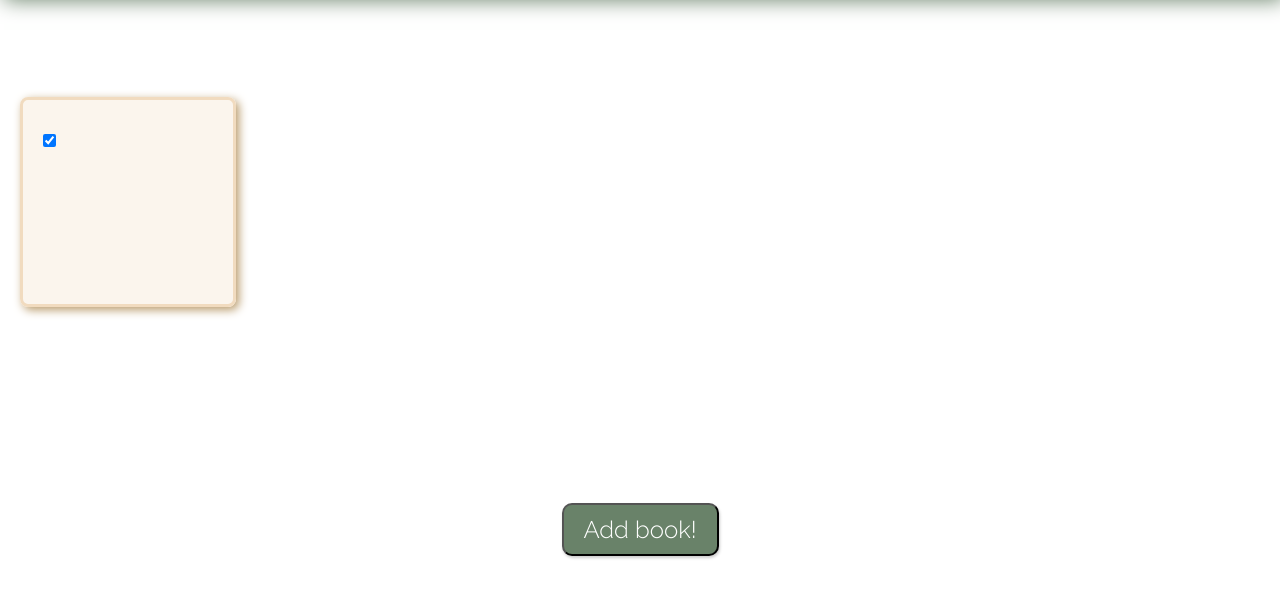
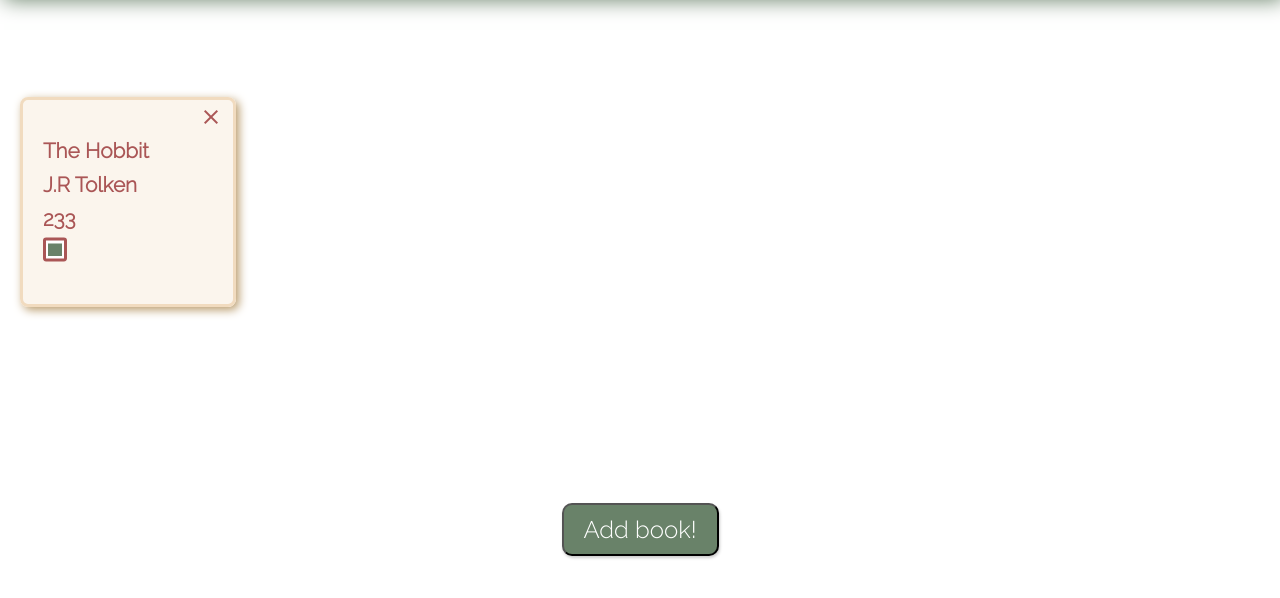
Before and after one commit to jamiecmarks/odin-library, a plain HTML site: page index.html in a window 1280 px wide. Shown: the part 110-708 px from the top of the page. Drawn offline with nearby package versions, Linux system fonts and the light colour scheme.

Commit message:
Add display functionality with myLibrary array and start removeBook method

```diff
--- a/index.html
+++ b/index.html
@@ -13,7 +13,17 @@
   <body>
     <h1 class="title">Deez Library</h1>
     <div class="main-content">
-      <div class="books"></div>
+      <div class="books">
+        <!-- <div class="book">
+          <p>The Hobbit</p>
+          <p>J.R Tolken</p>
+          <p>233</p>
+          <input type="checkbox" id="read-lib" />
+          <span class="material-symbols-outlined close">
+            close
+          </span>
+        </div> -->
+      </div>
       <div class="actions">
         <button type="button" onclick="showModal()">Add book!</button>
       </div>
--- a/script.js
+++ b/script.js
@@ -1,5 +1,7 @@
 let myLibrary = [];
+
 const books = document.querySelector(".books");
+let bookCount = 0;
 
 function Book(title, author, pages, read) {
   this.title = title;
@@ -17,6 +19,7 @@ function Book(title, author, pages, read) {
 
 function addBookToLibrary(book) {
   myLibrary.push(book);
+  ++bookCount;
 }
 
 function toggleRead(temporaryBook) {
@@ -35,20 +38,47 @@ function display() {
     let author = document.createElement("p");
     let pages = document.createElement("p");
     let read = document.createElement("input");
-    let checkLabel = document.createElement("label");
+    let removeBook = document.createElement("span");
+
+    removeBook.classList.add("material-symbols-outlined");
+    removeBook.classList.add("close");
+    removeBook.textContent = "close";
+    tempBook.appendChild(removeBook);
+
+    title.textContent = book.title;
+    tempBook.appendChild(title);
+
+    author.textContent = book.author;
+    tempBook.appendChild(author);
+
+    pages.textContent = book.pages;
+    tempBook.appendChild(pages);
 
     read.type = "checkbox";
-    read.checked = true;
-    read.textContent = book.title;
+    read.checked = book.read;
     tempBook.appendChild(read);
 
     tempBook.classList.add("book");
+    tempBook.setAttribute("data-value", bookCount);
+
     books.appendChild(tempBook);
   }
 }
 
+function remove_book(book) {
+  let allBooks = document.querySelectorAll(".book");
+  for (item of allBooks) {
+    if (item.getAttribute("data-value") == book.getAttribute("data-value")) {
+      item.parentNode.removeChild(item);
+    }
+  }
+  myLibrary.splice(book.getAttribute("data-value"), 1);
+
+  display();
+}
+
 const modal = document.querySelector(".popup-form");
-const close = document.querySelector(".close");
+const close = document.querySelector("form > .close");
 
 function showModal() {
   modal.classList.add("active");
--- a/styles.css
+++ b/styles.css
@@ -49,10 +49,20 @@ body {
 }
 
 .book {
-  padding: 20px;
+  position: relative;
+  /*display: flex;
+  flex-direction: column;
+  align-items: center;
+  justify-content: center; */
+  display: grid;
+  grid-template-rows: repeat(4, 1fr);
+  grid-template-columns: 2fr 1fr;
+  grid-auto-flow: column;
+  gap: 8px;
+  padding: 15% 20px;
   font-weight: 800;
   color: #aa5656;
-  font-size: 29px;
+  font-size: 1.3rem;
   height: 1fr;
   width: 1fr;
   border: 3px solid var(--accent-clr);
@@ -62,6 +72,7 @@ body {
   box-shadow: 3px 3px 10px var(--light-clr);
   background-repeat: no-repeat;
   object-fit: fill;
+  overflow: auto;
 }
 
 .actions {
@@ -126,7 +137,6 @@ button:hover {
   border-radius: 5px;
   border: none;
   font-size: 1.3rem;
-  padding-left: 10px;
 }
 
 .popup-form.active {
@@ -163,3 +173,58 @@ input[type="checkbox"]:hover,
 label:hover {
   color: var(--main-clr);
 }
+
+input[type="checkbox"] {
+  appearance: none;
+  background-color: #fff;
+  font: inherit;
+  color: currentColor;
+  width: 1.15em;
+  height: 1.15em;
+  border: 0.15em solid currentColor;
+  border-radius: 0.15em;
+  transform: translateY(-0.075em);
+
+  display: grid;
+  place-content: center;
+}
+
+input[type="checkbox"]::before {
+  content: "";
+  width: 0.65em;
+  height: 0.65em;
+  transform: scale(0);
+  transition: 120ms transform ease-in-out;
+  box-shadow: inset 1em 1em var(--main-clr);
+}
+
+input[type="checkbox"]:checked::before {
+  transform: scale(1);
+}
+
+.book p::before {
+  position: absolute;
+  justify-self: end;
+  grid-column-start: 2;
+  visibility: hidden;
+  color: rgba(255, 255, 255, 0.054);
+}
+
+.book p:nth-child(1)::before {
+  content: "title";
+}
+
+.book p:hover::before {
+  left: 2px;
+  visibility: visible;
+  color: whitesmoke;
+  transition: all 1s ease-in;
+}
+
+.book p:nth-child(2)::before {
+  content: "author";
+}
+
+.book p:nth-child(3)::before {
+  content: "pages";
+}
```
